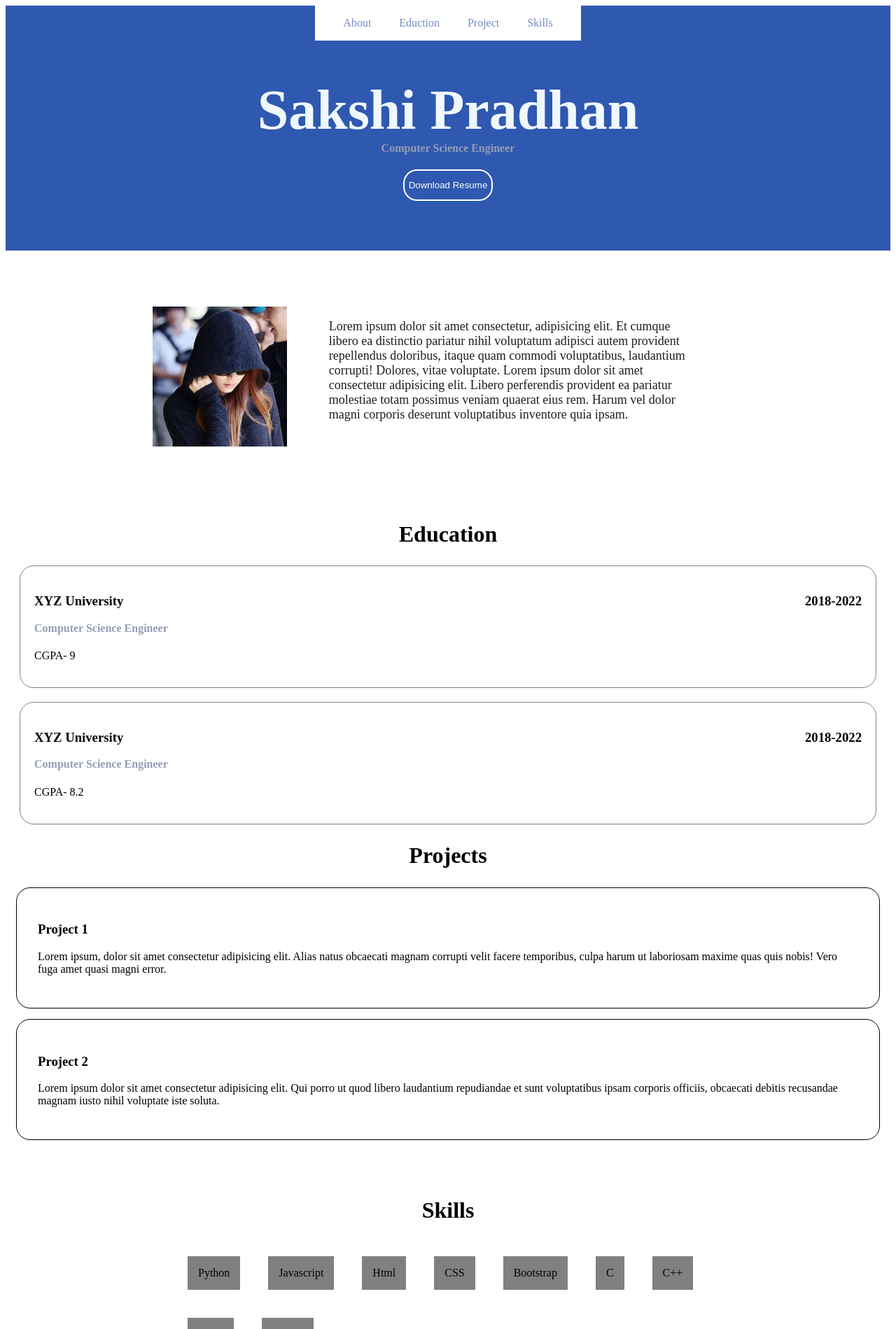
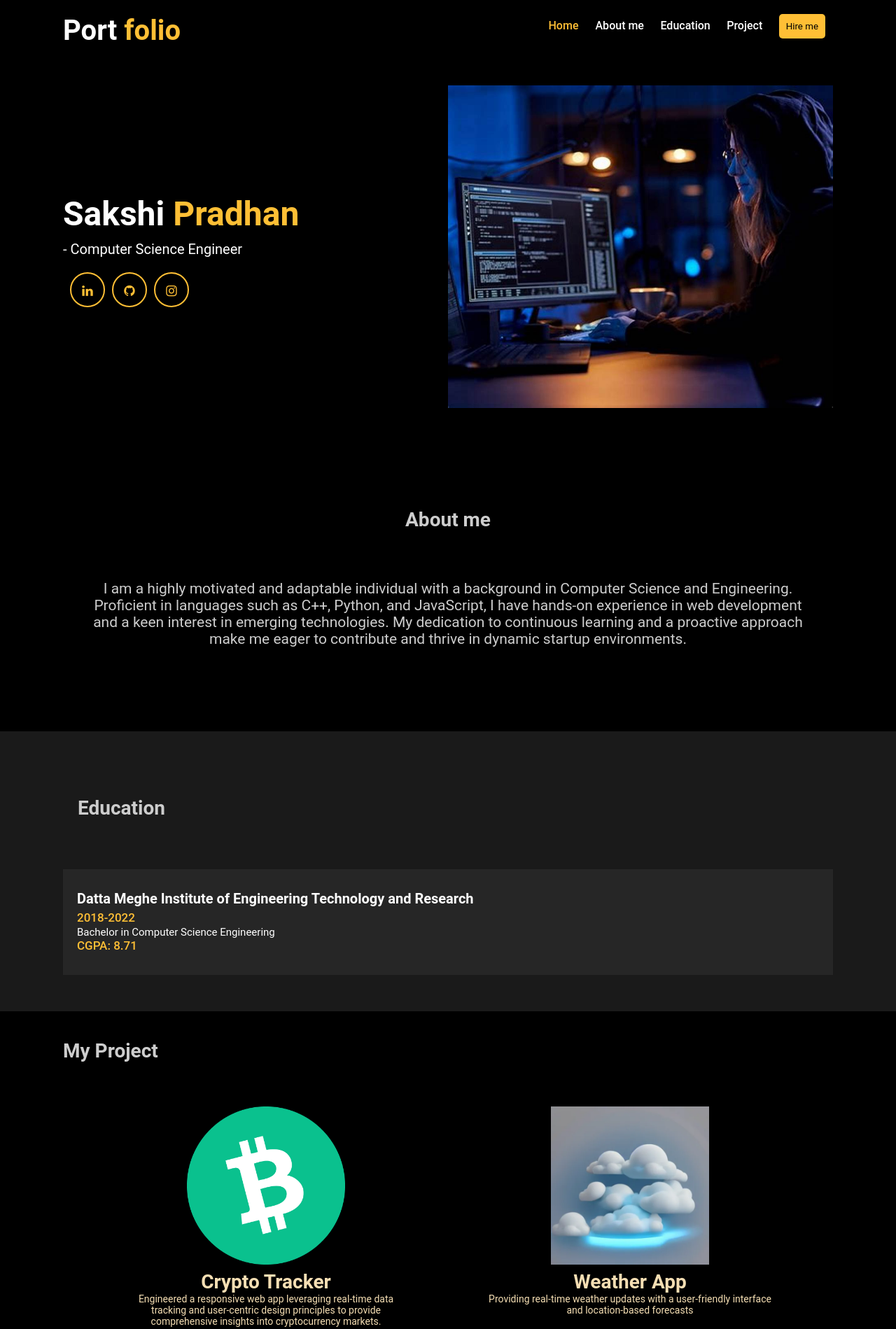
Before and after one commit to SakshiPrad/Porfolio, a plain HTML site: page index.html in a window 1280 px wide. Shown: the top 1899 px of the page at 70% size. Drawn offline with Linux system fonts and the light colour scheme.

Commit message:
Add files via upload

```diff
--- a/index.html
+++ b/index.html
@@ -1,71 +1,107 @@
  <!DOCTYPE html>
-<html lang="en">
+ <html>
  <head>
-    <meta charset="UTF-8">
-    <meta name="viewport" content="width=device-width, initial-scale=1.0">
-    <title>Document</title>
-    <link rel="stylesheet" href="https://cdnjs.cloudflare.com/ajax/libs/font-awesome/6.5.1/css/all.min.css">
+ <title>Sakshi Portfolio</title>
+ <meta charset="utf-8">
+ <meta name="viewport" content="width=device-width, initial-scale=1">
+ <link rel="stylesheet" href="https://maxcdn.bootstrapcdn.com/font-awesome/4.7.0/css/font-awesome.min.css">
  <link rel="stylesheet" href="style.css">
  </head>
+
 <body>
-    <header>
-        <div class="navbar">
-            <div class="nav">
-                <a href="#about">About</a>
-                <a href="#education">Eduction</a>
+    <!-----MENU SECTION------>
+    <div class="main-panel">
+      <div class="container">
+        <div class="width-33 logo">Port <span class="span-col">folio</span>
+      </div>
+      <div class="width-66">
+        <nav>
+          <a href="#home">
+            <span class="span-col">Home</span>
+          </a>
+          <a href="#about">About me</a>
+          <a href="#education">Education</a>
           <a href="#project">Project</a>
-                <a href="#skills">Skills</a>
-            </div>
-        </div>
-        <div class="name">
-            <h1>Sakshi Pradhan</h1>
-            <h4>Computer Science Engineer</h4>
-            <button>Download Resume</button>
-        </div>
-    </header>
-
-
-    <div id="about">
-        <img src="box6_image.jpg" alt="profile-image">
-        <div><p>Lorem ipsum dolor sit amet consectetur, adipisicing elit. Et cumque libero ea distinctio pariatur nihil voluptatum adipisci autem provident repellendus doloribus, itaque quam commodi voluptatibus, laudantium corrupti! Dolores, vitae voluptate.
-            Lorem ipsum dolor sit amet consectetur adipisicing elit. Libero perferendis provident ea pariatur molestiae totam possimus veniam quaerat eius rem. Harum vel dolor magni corporis deserunt voluptatibus inventore quia ipsam.</p>
+          <a href="#contact"><button>Hire me</button></a>
+        </nav>
       </div>
     </div>
 
-
-    <div id="education">
-        <h2>Education</h2>
-
-        <div class="edu1">
-            <h3>XYZ University <span>2018-2022</span></h3>
-            <h4>Computer Science Engineer</h4>
-            <p>CGPA- 9</p>
+    <!------MAIN BANNERR------>
+<div class="container ">
+    <div class="width-50">
+      <div class="banner-section">
+        <!-- <span class="span-col">Welcome To Dezven.com</span> -->
+        <h1>Sakshi <span class="span-col">Pradhan</span>
+        </h1>
+        <h2>- Computer Science Engineer</h2>
+        <a href="https://www.linkedin.com/in/sakshi-pradhan-709713201/">
+          <i class="fa fa-linkedin"></i>
+        </a>
+        <a href="https://github.com/SakshiPrad">
+            <i class="fa fa-github"></i>
+          </a>
+        <a href="https://www.instagram.com/_sakshhiiiprad__/">
+          <i class="fa fa-instagram"></i>
+        </a>
       </div>
-
-        <div class="edu1">
-            <h3>XYZ University  <span>2018-2022</span></h3>
-            <h4>Computer Science Engineer</h4>
-            <p>CGPA- 8.2</p>
-
+    </div>
+    <div class="width-50">
+      <img src="Images/profile.jpg">
     </div>
   </div>
 
-    <div id="project">
-        <h2>Projects</h2>
-        <div class="proj">
-            <h3>Project 1</h3>
-            <p>Lorem ipsum, dolor sit amet consectetur adipisicing elit. Alias natus obcaecati magnam corrupti velit facere temporibus, culpa harum ut laboriosam maxime quas quis nobis! Vero fuga amet quasi magni error.</p>
+  <!-- --- ABOUT ME --- -->
+  <div id="about">
+    <h2 class="heading-text">About me</h2>
+    <p>I am a highly motivated and adaptable individual with a background in Computer Science and Engineering. Proficient in languages such as C++, Python, and JavaScript, I have hands-on experience in web development and a keen interest in emerging technologies. My dedication to continuous learning and a proactive approach make me eager to contribute and thrive in dynamic startup environments.</p>
   </div>
 
-        <div class="proj">
-            <h3>Project 2</h3>
-            <p>Lorem ipsum dolor sit amet consectetur adipisicing elit. Qui porro ut quod libero laudantium repudiandae et sunt voluptatibus ipsam corporis officiis, obcaecati debitis recusandae magnam iusto nihil voluptate iste soluta.</p>
+  <!------EDUCATION SECTION------>
+<div class="main-section bg-lightgrey" id="education">
+    <div class="container">
+      <div class="edu-exp">
+        <h2 class="heading-text">Education</h2>
+        </div>
+        <div class="experience-list">
+          <div class="experience-content">
+            <h2>Datta Meghe Institute of Engineering Technology and Research</h2>
+            <h3>2018-2022</h3>
+            <p>Bachelor in Computer Science Engineering</p>
+            <h3>CGPA: 8.71</h3>
+          </div>
+        </div>
       </div>
   </div>
 
+  <!------PROJECT SECTION------>
+<div class="main-section" id="project">
+    <div class="container">
+      <h2 class="heading-text">My Project</h2>
+      <div class="gallery">
+          <div class="project">
+            <a href="https://sakshiprad.github.io/Crypto-Tracker-App/">
+          <img src="Images/Crypto Tracker.png">
+          <h1>Crypto Tracker</h1>
+          <p>Engineered a responsive web app leveraging real-time data tracking and user-centric design principles to provide comprehensive insights into cryptocurrency markets.</p></a>
+        </div></a>
+        <div class="project">
+          <a href="https://github.com/SakshiPrad/Weather-App">
+          <img src="Images/weather.webp">
+          <h1>Weather App</h1>
+        <p>Providing real-time weather updates with a user-friendly interface and location-based forecasts</p></a>
+        </div>
+        <div class="project">
+          <a href="https://github.com/SakshiPrad/Django-Project/tree/main/Good%20Bye%20Fatty">
+          <img src="Images/Calorie Finder.jpg">
+          <h1>Food Calorie Finder</h1>
+          <p>Empowering users to seamlessly access personalized nutritional information</p></a>
+        </div>
+
+        <!------SKILL SECTION------>
   <div id="skills">
-        <h2>Skills</h2>
-        <ul>
+    <div><h2 class="heading-text">Technical Skills</h2></div>
+    <ul class="skills">
         <li>Python</li>
         <li>Javascript</li>
         <li>Html</li>
@@ -77,18 +113,57 @@
         <li>MySql</li>
     </ul>
   </div>
-
-    <div class="contact">
-
+        <!-- <div>
+          <img src="images/gallery-4.jpg">
+        </div> -->
+      </div>
+    </div>
   </div>
 
-    <footer>
-        <span>Copyright</span><br>
-        <a href="#" class="Go-up"><i class="fa-solid fa-chevron-up"></i></a><br>
-        <a href="#"><i class="fa-brands fa-github"></i></a>
-        <a href="#"><i class="fa-brands fa-linkedin"></i></a>
-        <a href="#"><i class="fa-brands fa-x-twitter"></i></a>
-    </footer>
+  <div id="contact">
+    <h2 class="heading-text">Contact</h2>
+    <div class="contact-container">
+    <form action="action_page.php">
+      <label for="fname">First Name</label>
+      <input type="text" id="fname" name="firstname" placeholder="Your name..">
 
+      <label for="lname">Last Name</label>
+      <input type="text" id="lname" name="lastname" placeholder="Your last name..">
+
+      <label for="country">Country</label>
+      <select id="country" name="country">
+        <option value="india">India</option>
+        <!-- <option value="canada">Canada</option>
+        <option value="usa">USA</option> -->
+      </select>
+
+      <label for="subject">Subject</label>
+      <textarea id="subject" name="subject" placeholder="Write something.." style="height:200px"></textarea>
+
+      <input type="submit" value="Submit">
+    </form>
+  </div>
+  </div>
+
+
+<!------FOOTER SECTION------>
+<div class="footer">
+    <div class="container">
+      <div class="footer-sect social-icon width-50">
+        <a href="#">
+          <i class="fa fa-facebook"></i>
+        </a>
+        <a href="#">
+          <i class="fa fa-twitter"></i>
+        </a>
+        <a href="https://www.linkedin.com/in/sakshi-pradhan-709713201/">
+          <i class="fa fa-linkedin"></i>
+        </a>
+        <a href="https://www.instagram.com/_sakshhiiiprad__/">
+          <i class="fa fa-instagram"></i>
+        </a>
+      </div>
+      <div class="footer-sect mt-20 width-50">CopyRight © 2023 Dezven.com Website Template. All Rights Reserved</div>
+    </div>
+  </div>
 </body>
-</html>
--- a/style.css
+++ b/style.css
@@ -1,109 +1,130 @@
-html{
-    display: block;
+/*****COMMON CSS SECTION*****/
+* {
+	box-sizing: border-box;
+	margin: 0;
+	padding: 0;
+	font-family: Roboto, sans-serif, arial;
 }
-.nav a{
-    color: rgb(117, 141, 193);
-    text-decoration: none;
+html, body
+	{
+	font-size: 14px;
+	font-weight: 400;
+	background: #000000;
+	color: #fff;
 }
-.nav a:hover{
-    color: rgb(154, 193, 221);
+.container {
+	width: 1100px;
+	margin: 0px auto;
+	display: table;
 }
-.navbar{
-    display: flex;
-    justify-content: center;
-    align-items: center;
+.width-33 {
+	width: 33%;
+	float: left;
+}
+.width-66 {
+	width: 66%;
+	float: left;
+}
+.width-50{
+	width: 50%;
+}
+/*****MENU SECTION*****/
+.main-panel {
+	width: 100%;
+	float: left;
+	padding-top: 20px;
+	padding-bottom: 50px;
+	height: 100vh;
+}
+.logo {
+	font-size: 40px;
+	font-weight: 600;
 }
 
-.nav{
-    background-color: white;
-    width: 30%;
-    text-align: center;
-    height: 50px;
-    align-items: center;
-    display: flex;
-    justify-content: space-evenly;
-
+.span-col {
+	color: #ffbf35;
 }
 
-.name{
-    text-align: center;
+nav {
+	float: right;
 }
 
-header{
-    background-color: rgb(47, 88, 176);
-    height: 350px;
+nav a {
+	text-decoration: none;
+	font-size: 16px;
+	font-weight: 500;
+	margin-left: 20px;
+	color: white;
+}
+nav button{
+	padding: 10px;
+	background-color: #ffbf35;
+	border-radius: 5px;
+	border: none;
+}
+/*****Main BANNER*****/
+.width-50 {
+	float: left;
+	width: 50%;
+}
+.banner-section {
+	width: 100%;
+	float: left;
+	margin-top: 25vh;
+}
+.banner-section h1 {
+	font-size: 48px;
+	margin-top: 10px;
+	font-weight: bolder;
+}
+.banner-section h2 {
+	font-size: 20px;
+	line-height: 25px;
+	margin-top: 10px;
+	font-weight: 400;
+}
+.banner-section a {
+	float: left;
+	text-decoration: none;
+	font-size: 18px;
+	margin-top: 20px;
+	border-radius: 50%;
+	text-align: center;
+	border: 2px solid #ffbf35;
+	color: #ffbf35;
+	margin-left: 10px;
+	height: 50px;
+	width: 50px;
+	line-height: 50px;
+}
+.heading-text{
+	font-size: 2em;
+	color: #cdcdcd;
+}
+/*****Main BANNER IMAGE*****/
+.main-panel img {
+	margin-top: 10%;
+	width: 100%;
+	margin-right: 10%;
+}
+/**** ABOUT ME  ****/
+#about h2{
+	font-size: 2em;
+	text-align: center;
+	padding-top: 100px;
+}
+#about p{
+	text-align: center;
+	font-size: 1.5em;
+	color: #cdcdcd;
+	padding: 70px 120px 120px 120px;
 }
 
-h1{
-    font-size: 5rem;
-    margin-bottom: 0px;
-    color: aliceblue;
+/*****SKILL SECTION*****/
+#skills h2{
+	margin-left: 5px;
 }
-h4{
-    margin-top: 0%;
-    color: rgb(147, 158, 180);
-}
-h2{
-    font-size: xx-large;
-}
-h2:hover{
-    text-decoration: underline;
-    color: #171717;
-}
-
-button{
-    background-color: rgb(47, 88, 176);
-    height: 45px;
-    border-radius: 20px;
-    border-color: white;
-    color: white;
-    border: 2px solid white;
-}
-
-#about{
-   width: 70%;
-   display: flex;
-   padding: 80px;
-   margin-left: 30px;
-   justify-content: space-evenly;
-}
-
-img{
-    height: 200px;
-    width: 200px;
-    padding: 0px 40px 0px 60px;
-    margin-left: 40px;
-    margin-right: 20px;
-}
-#about p{
-    font-size: large;
-    color: #1f1f1f;
-}
-h2{
-    text-align: center;
-}
-
-.edu1{
-    border: 1px solid grey;
-    border-radius: 20px;
-    padding: 20px;
-    margin: 20px;
-}
-
-#education span{
-    float: right;
-}
-
-/** Project **/
-
-.proj{
-    border: 1px solid black;
-    margin: 15px;
-    border-radius: 20px;
-    padding: 30px;
-}
-
-#skills{
+.skills{
     padding: 40px 200px;
 }
 ul{
@@ -118,28 +139,150 @@ li{
     cursor: default;
 }
 
-footer{
-    text-align: center;
-    color: grey;
-    background-color: rgb(28, 28, 28);
-    padding: 50px;
+
+
+/*****EDUCATION SECTION*****/
+.bg-lightgrey {
+	background-color: #1a1a1a;
+	height: 400px;
+	display: flex;
+	align-items: center;
 }
-footer span{
-    margin-bottom: 10px;
+.edu-exp {
+	padding: 10px 0px;
+	width: 48%;
+	margin: 1%;
+	float: left;
+	padding-left: 10px;
+}
+.experience-list {
+	width: 100%;
+	float: left;
+	padding: 30px 10px;
+	background: #262626;
+	margin-bottom: 20px;
+	margin-top: 50px;
+}
+.experience-content {
+	width: 100%;
+	float: left;
+	margin-left: 10px;
+}
+.experience-content h2 {
+	font-weight: 600;
+	margin-bottom: 5px;
+	font-size: 20px;
+}
+.experience-content h3 {
+	color: #ffbf35;
+	font-weight: 500;
+	margin-bottom: 2px;
+	font-size: 17px;
+}
+.experience-content p {
+	font-size: 15px;
 }
 
-.Go-up i{
-    border: 5px solid grey;
-    padding: 4px;
-    border-radius: 50px;
-    cursor: pointer;
-    color: grey;
-    margin-top: 20px;
+/*PROJECT SECTION*/
+.gallery {
+	display: flex;
+	flex-wrap: wrap;
+	justify-content: space-evenly;
+	/* width: 100%; */
+	/* float: left; */
+	margin-top: 30px;
+}
+.heading-text{
+	margin-top: 40px;
+}
+.project{
+	width :40%;
+	align-items: center;
+	text-align: center;
+	/* border: 1px solid grey; */
+	margin: 10px;
+	padding: 15px;
+	height: auto;
+}
+.project a{
+	text-decoration: none;
+	color: wheat;
+}
+.project:hover{
+	/* border: 5px solid grey; */
+	box-shadow:
+  3px 3px 3px 3px red inset;
+}
+.gallery h1{
+	text-align: center;
+}
+.gallery img {
+	height: auto;
+	width: 55%;
+	/* margin-bottom: 10px; */
+	margin: 8px 0 5px 0;
 }
 
-a i{
-    color: grey;
-    margin: 20px;
-    margin-top: 0;
-    font-size: 40px;
+/* CONTACT */
+#contact h2{
+	text-align: center;
+	margin-bottom: 10px;
 }
+input[type="text"], select, textarea {
+	width: 100%;
+	padding: 12px;
+	border: 1px solid #ccc;
+	border-radius: 4px;
+	box-sizing: border-box;
+	margin-top: 6px;
+	margin-bottom: 16px;
+	resize: vertical;
+  }
+
+  /* Style the submit button */
+  input[type="submit"] {
+	background-color: #04AA6D;
+	color: white;
+	padding: 12px 20px;
+	border: none;
+	border-radius: 4px;
+	cursor: pointer;
+  }
+
+  /* Hover effect for the submit button */
+  input[type="submit"]:hover {
+	background-color: #45a049;
+  }
+
+  /* Add background color and padding around the form */
+  #contact {
+	border-radius: 5px;
+	padding: 50px 300px 10px 300px;
+  }
+
+
+/*****FOOTER SECTION*****/
+.footer {
+	background-color: #202020;
+	padding: 30px 0px 40px 0px;
+	width: 100%;
+	float: left;
+}
+.footer-sect {
+	color: #b3b3b3;
+}
+.footer-sect a {
+	color: #b3b3b3;
+	margin-left: 10px;
+	text-decoration: none;
+	font-size: 18px;
+	text-align: center;
+}
+.social-icon a i {
+	width: 50px;
+	height: 50px;
+	border: 1px solid #cdcdcd;
+	line-height: 50px;
+	font-size: 20px;
+	border-radius: 50%;
+}
```
Also changed, not shown: Images/Calorie Finder.jpg (added), Images/Crypto Tracker.png (added), Images/Weather app.webp (added), Images/profile.jpg (added), Images/weather.webp (added). Lines whose indentation alone changed are shown as unchanged.
